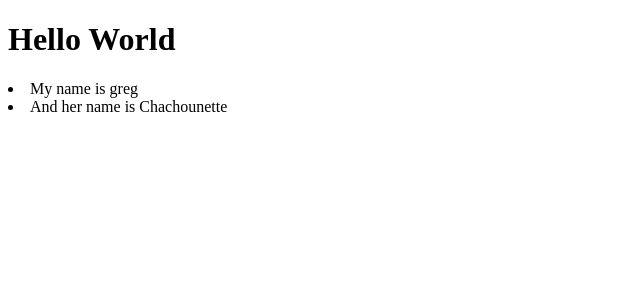
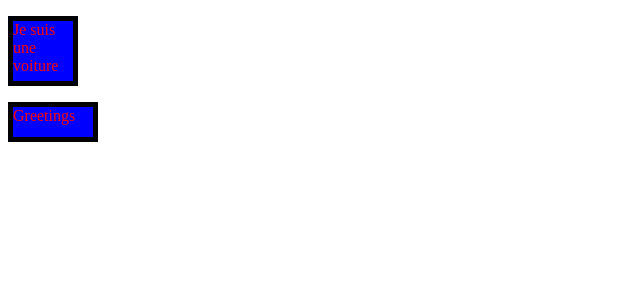
Before and after one commit to Dezedene/React-Redux-Reminder, a React (Create React App) app: page / in a window 1280 px wide. Shown: the top 300 px of the page, without its empty margins (0-640 px from the left). Built offline with nearby package versions, Linux system fonts and the light colour scheme.

Commit message:
css.module

```diff
--- a/src/App.jsx
+++ b/src/App.jsx
@@ -1,12 +1,12 @@
-import Greetings from './Greetings'
+import Car from "./components/car/Car";
+import Greetings from "./components/Greetings/Greetings";
+import "./global.css";
 
 export function App() {
-  const mySelf = { name: 'greg', nickName: 'DZN' }
-  const herSelf = { name: 'Chachounette', nickName: 'Lelem' }
   return (
     <>
-      <h1>Hello World</h1>
-      <Greetings myProps= { mySelf } herProps={ herSelf } />
+      <Car />
+      <Greetings />
     </>
-  )
+  );
 }
--- a/src/Greetings.jsx
+++ /dev/null
@@ -1,18 +0,0 @@
-const Greetings = (props) => {
-
-  function HandleProps() {
-    console.log('props: ', props)
-  }
-
-  const myName = props.myProps.name
-  const herName = props.herProps.name
-  return (
-    <>
-      {HandleProps()}
-      <li>My name is { myName }</li>
-      <li>And her name is { herName }</li>
-    </>
-  )
-}
-
-export default Greetings
--- /dev/null
+++ b/src/components/Greetings/Greetings.jsx
@@ -0,0 +1,6 @@
+import s from "./greetings.module.css";
+
+const Greetings = () => {
+  return <p className={`${s.box} ${s.box2}`}>Greetings</p>;
+};
+export default Greetings;
--- /dev/null
+++ b/src/components/Greetings/greetings.module.css
@@ -0,0 +1,9 @@
+.box {
+  border: solid black 5px;
+}
+
+.box2 {
+  height: 30px;
+  width: 80px;
+  background-color: blue;
+}
--- /dev/null
+++ b/src/components/car/Car.jsx
@@ -0,0 +1,4 @@
+const Car = () => {
+  return <p className="box box2">Je suis une voiture</p>;
+};
+export default Car;
--- /dev/null
+++ b/src/global.css
@@ -0,0 +1,13 @@
+p {
+  color: red;
+}
+
+.box {
+  height: 60px;
+  width: 60px;
+  background-color: blue;
+}
+
+.box2 {
+  border: 5px solid black;
+}
```
